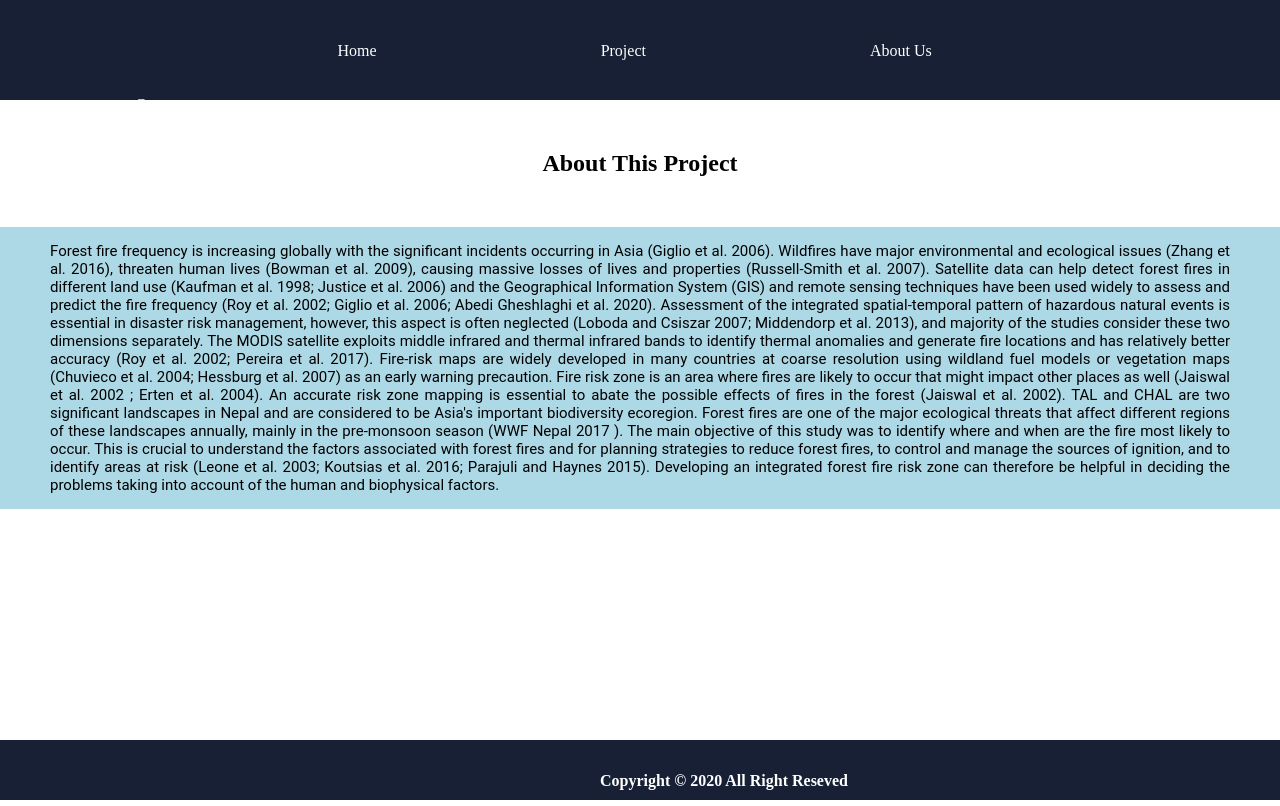
After one commit to AngadLC/fire_map, a Django app: template Parbat_map/templates/index1.html in a window 1280 px wide. The commit adds this page. Run offline with Django 3.2, Linux system fonts and the light colour scheme; the template is opened without the code that fills it, so the values that code supplies are empty; some libraries are stand-ins or nearby versions.

Commit message:
about-project

```diff
--- /dev/null
+++ b/Parbat_map/templates/index1.html
@@ -0,0 +1,166 @@
+<!DOCTYPE html>
+<html lang="en">
+
+<head>
+  <meta charset="UTF-8" />
+  <meta http-equiv="X-UA-Compatible" content="IE=edge" />
+  <meta name="viewport" content="width=device-width, initial-scale=1.0" />
+  <title>Fire Risk Map</title>
+  <link rel="stylesheet" href="https://unpkg.com/leaflet@1.7.1/dist/leaflet.css"
+    integrity="sha512-xodZBNTC5n17Xt2atTPuE1HxjVMSvLVW9ocqUKLsCC5CXdbqCmblAshOMAS6/keqq/sMZMZ19scR4PsZChSR7A=="
+    crossorigin="" />
+  <!-- Make sure you put this AFTER Leaflet's CSS -->
+  <script src="https://unpkg.com/leaflet@1.7.1/dist/leaflet.js"
+    integrity="sha512-XQoYMqMTK8LvdxXYG3nZ448hOEQiglfqkJs1NOQV44cWnUrBc8PkAOcXy20w0vlaXaVUearIOBhiXZ5V3ynxwA=="
+    crossorigin=""></script>
+  <style>
+    body {
+      font: roboto;
+      margin-top: 0px;
+      margin-left: 0px;
+      margin-right: 0px;
+      padding: 0 0 0 0;
+    }
+
+    header {
+      width: 100%;
+      height: 100px;
+      background: #172035;
+      position: static;
+      margin-top: 0px;
+      margin-left: 0px;
+      padding: 0 0 0 0;
+    }
+
+    P {
+      font-weight: bold;
+      font-size: xx-large;
+      display: inline-block;
+      color: transparent;
+    }
+
+    nav {
+      display: inline-block;
+      margin-top: -5px;
+      margin-left: 25px;
+    }
+
+    .nav1anch {
+      color: white;
+      margin-left: 110px;
+      margin-right: 110px;
+      text-decoration: none;
+    }
+
+    .nav1anch:hover {
+      color: white;
+      background: gray;
+      padding: 40px;
+      font-weight: bold;
+    }
+
+    div{
+      background:lightblue;
+    }
+
+    h1 {
+      color: black;
+      text-align: center;
+      margin-top: 50px;
+      margin-bottom: 50px;
+    }
+
+    #content {
+      color: black;
+      font-family: roboto;
+      font-size: 15px;
+      font-weight: normal;
+      padding-left: 50px;
+      padding-right: 50px;
+      text-align: justify;
+    }
+
+
+
+    footer {
+      position: absolute;
+      bottom: 0;
+      width: 100%;
+      height: 60px;
+      background:  #172035;
+    }
+
+    #footer {
+        justify-content: center;
+        text-indent: 600px;
+        color: white;
+        margin-top: 32px;
+        font-size: 1em;
+      }
+
+
+
+  </style>
+</head>
+
+<body>
+  <header>
+    <nav>
+      <p>Fire Risk Map</p>
+      <a href="index.html" class="nav1anch">Home</a>
+      <a href="index1.html" class="nav1anch">Project</a>
+      <a href="#" class="nav1anch">About Us</a>
+      <a href="#" class="nav1anch">Contact</a>
+    </nav>
+  </header>
+
+  <section>
+    <h1>About This Project</h1>
+
+    <div>
+      <p id="content">
+        Forest fire frequency is increasing globally with the significant
+        incidents occurring in Asia (Giglio et al. 2006). Wildfires have major
+        environmental and ecological issues (Zhang et al. 2016), threaten
+        human lives (Bowman et al. 2009), causing massive losses of lives and
+        properties (Russell-Smith et al. 2007). Satellite data can help detect
+        forest fires in different land use (Kaufman et al. 1998; Justice et
+        al. 2006) and the Geographical Information System (GIS) and remote
+        sensing techniques have been used widely to assess and predict the
+        fire frequency (Roy et al. 2002; Giglio et al. 2006; Abedi Gheshlaghi
+        et al. 2020). Assessment of the integrated spatial-temporal pattern of
+        hazardous natural events is essential in disaster risk management,
+        however, this aspect is often neglected (Loboda and Csiszar 2007;
+        Middendorp et al. 2013), and majority of the studies consider these
+        two dimensions separately. The MODIS satellite exploits middle
+        infrared and thermal infrared bands to identify thermal anomalies and
+        generate fire locations and has relatively better accuracy (Roy et al.
+        2002; Pereira et al. 2017). Fire-risk maps are widely developed in
+        many countries at coarse resolution using wildland fuel models or
+        vegetation maps (Chuvieco et al. 2004; Hessburg et al. 2007) as an
+        early warning precaution. Fire risk zone is an area where fires are
+        likely to occur that might impact other places as well (Jaiswal et al.
+        2002 ; Erten et al. 2004). An accurate risk zone mapping is essential
+        to abate the possible effects of fires in the forest (Jaiswal et al.
+        2002). TAL and CHAL are two significant landscapes in Nepal and are
+        considered to be Asia's important biodiversity ecoregion. Forest fires
+        are one of the major ecological threats that affect different regions
+        of these landscapes annually, mainly in the pre-monsoon season (WWF
+        Nepal 2017 ). The main objective of this study was to identify where
+        and when are the fire most likely to occur. This is crucial to
+        understand the factors associated with forest fires and for planning
+        strategies to reduce forest fires, to control and manage the sources
+        of ignition, and to identify areas at risk (Leone et al. 2003;
+        Koutsias et al. 2016; Parajuli and Haynes 2015). Developing an
+        integrated forest fire risk zone can therefore be helpful in deciding
+        the problems taking into account of the human and biophysical factors.
+      </p>
+    </div>
+  </section>
+
+  <footer>
+    <p id="footer">Copyright © 2020 All Right Reseved</p>
+  </footer>
+</body>
+
+</html>
```
Also changed, not shown: Parbat_map/templates/index.html (+5 -2 lines).
